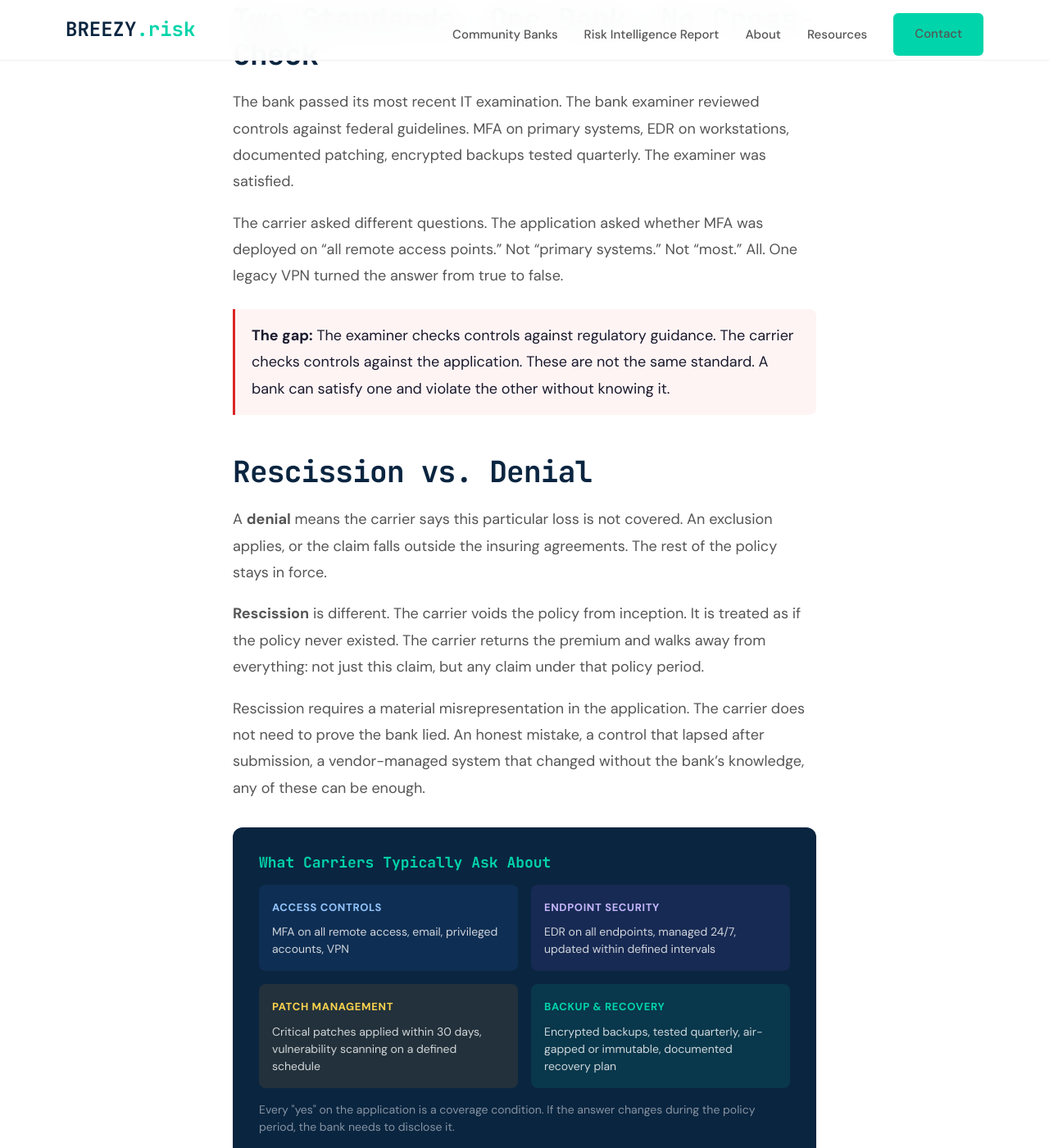
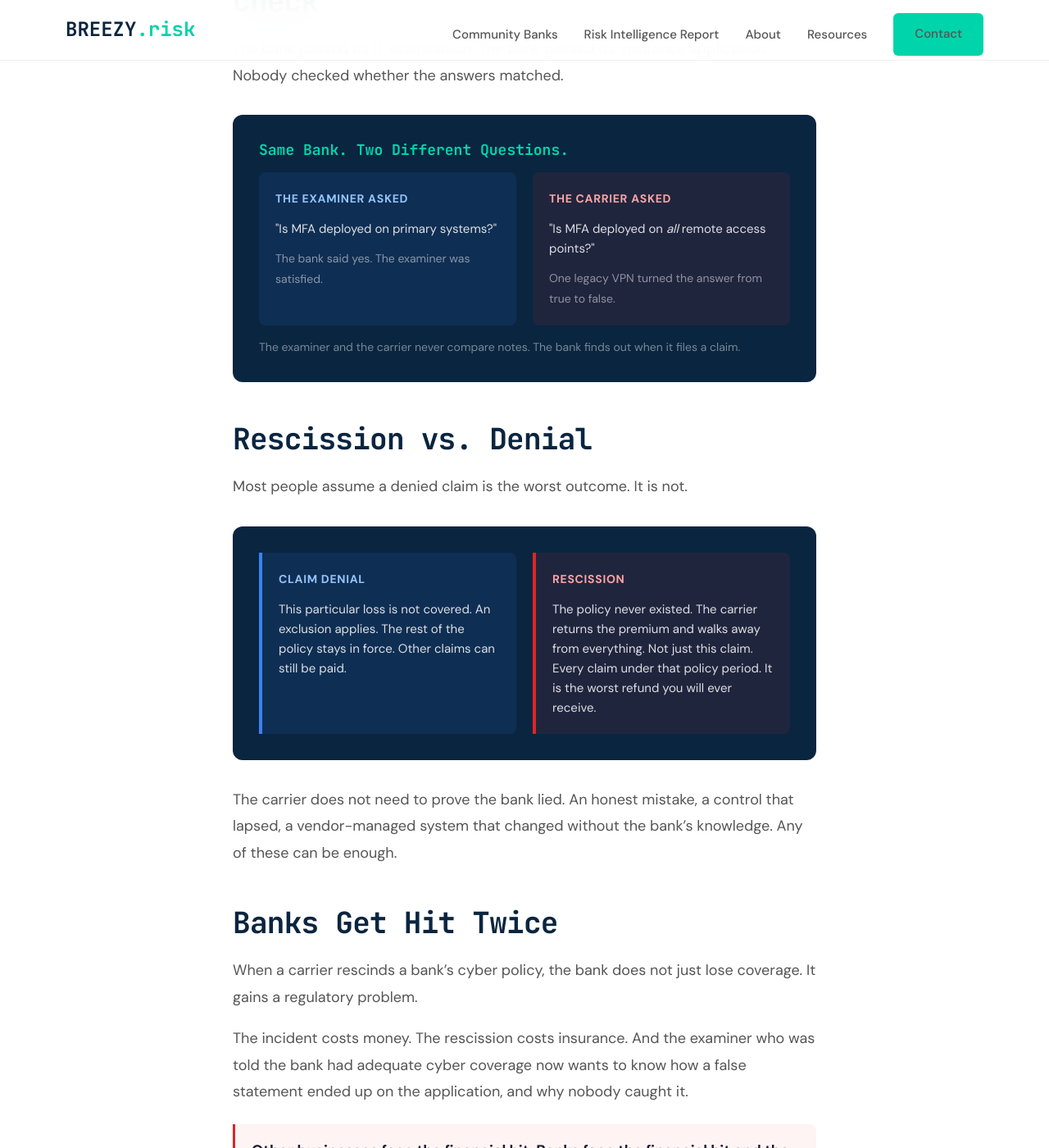
Before and after one commit to joeproe1/breezyins.com, a Jekyll site: the page built from _posts/2026-04-23-security-warranty-fails.md, in a window 1280 px wide and 1400 px high, scrolled down 1457 px. Shown: the whole window at 82% size. Built offline with Jekyll 4.4.1, drawn with Linux system fonts in a browser that asks for light colours; some of the changed text lies outside the part shown.

Commit message:
Sharpen security warranty blog post: visual cards, pullquote, tighter copy
Replace text-heavy middle sections with side-by-side comparison cards
(examiner vs. carrier, rescission vs. denial). Pull "The premium is
the cost of coverage" line into standalone accent callout. Cut jargon,
add plain-English parentheticals, trim ~5 paragraphs of exposition.

Co-Authored-By: Claude Opus 4.6 <noreply@anthropic.com>

```diff
--- a/_posts/2026-04-23-security-warranty-fails.md
+++ b/_posts/2026-04-23-security-warranty-fails.md
@@ -18,74 +18,73 @@ The carrier assigns breach counsel and a forensics firm.
 Then the forensics report comes back, and the conversation changes.
 </div>
 
-The attacker gained access through a legacy VPN that did not have multi-factor authentication enabled. The bank's cyber insurance application, signed 14 months earlier, stated that MFA was deployed on all remote access points.
+The attacker gained access through a legacy VPN without multi-factor authentication. The bank's cyber application, signed 14 months earlier, said MFA was deployed on all remote access points.
 
 The VPN was scheduled for decommissioning. Its replacement was already running. But the old one was still active, still accepting single-factor logins.
 
-The carrier's claims team pulls the cyber insurance application. Nearly every cyber application today asks about MFA. The question is specific: is MFA enabled on all remote access, all email, all privileged accounts? The bank answered yes. The representation clause reads: "The statements in this application are true, accurate, and not misleading, and the Insurer, in issuing the Policy, is relying upon the truth thereof."
+The carrier pulls the application. The fine print at the bottom says every answer is a promise the carrier relied on when issuing the policy. One outdated VPN turned one answer from true to false.
 
-The carrier sends a reservation of rights letter. Then a rescission notice. The entire policy is void. Not just the VPN-related claim. The entire $5 million in coverage. Gone.
+The carrier sends a reservation of rights letter (legal for "we might not pay this"). Then a rescission notice. The entire policy is void. Not just the VPN-related claim. The entire $5 million in coverage. Gone.
 
-This has already happened. In 2022, Travelers filed suit to rescind a cyber policy after the insured misrepresented its MFA deployment on the application. The insured consented to rescission. The policy was voided ([Travelers v. International Control Services, C.D. Ill., 2022](https://www.insurancejournal.com/news/national/2022/07/12/675516.htm)).
+This has already happened. In 2022, Travelers filed suit to rescind a cyber policy after the insured misrepresented its MFA deployment. The insured consented to rescission. The policy was voided ([Travelers v. International Control Services, C.D. Ill., 2022](https://www.insurancejournal.com/news/national/2022/07/12/675516.htm)).
 
 ## Two Standards, One Bank, No Cross-Check
 
-The bank passed its most recent IT examination. The bank examiner reviewed controls against federal guidelines. MFA on primary systems, EDR on workstations, documented patching, encrypted backups tested quarterly. The examiner was satisfied.
+The bank passed its IT examination. The bank passed its insurance application. Nobody checked whether the answers matched.
 
-The carrier asked different questions. The application asked whether MFA was deployed on "all remote access points." Not "primary systems." Not "most." All. One legacy VPN turned the answer from true to false.
-
-<div style="border-left: 3px solid #DC2626; padding: 16px 20px; background: rgba(220,38,38,0.05); border-radius: 0 8px 8px 0; margin: 24px 0;">
-<strong>The gap:</strong> The examiner checks controls against regulatory guidance. The carrier checks controls against the application. These are not the same standard. A bank can satisfy one and violate the other without knowing it.
+<div style="background: #0A2540; border-radius: 12px; padding: 32px; margin: 32px 0; color: #fff;">
+<h3 style="color: #00D4AA; margin-top: 0; font-size: 18px;">Same Bank. Two Different Questions.</h3>
+<div style="display: grid; grid-template-columns: repeat(2, 1fr); gap: 20px; margin-top: 16px;">
+<div style="background: rgba(59,130,246,0.1); border-radius: 8px; padding: 20px;">
+<div style="color: #93C5FD; font-weight: 700; font-size: 14px; text-transform: uppercase; letter-spacing: 0.05em; margin-bottom: 12px;">The Examiner Asked</div>
+<div style="color: rgba(255,255,255,0.85); font-size: 15px; line-height: 1.6;">"Is MFA deployed on primary systems?"</div>
+<div style="color: rgba(255,255,255,0.5); font-size: 14px; margin-top: 12px;">The bank said yes. The examiner was satisfied.</div>
+</div>
+<div style="background: rgba(220,38,38,0.1); border-radius: 8px; padding: 20px;">
+<div style="color: #FCA5A5; font-weight: 700; font-size: 14px; text-transform: uppercase; letter-spacing: 0.05em; margin-bottom: 12px;">The Carrier Asked</div>
+<div style="color: rgba(255,255,255,0.85); font-size: 15px; line-height: 1.6;">"Is MFA deployed on <em>all</em> remote access points?"</div>
+<div style="color: rgba(255,255,255,0.5); font-size: 14px; margin-top: 12px;">One legacy VPN turned the answer from true to false.</div>
+</div>
+</div>
+<p style="margin-top: 16px; margin-bottom: 0; font-size: 14px; color: rgba(255,255,255,0.45); line-height: 1.5;">The examiner and the carrier never compare notes. The bank finds out when it files a claim.</p>
 </div>
 
 ## Rescission vs. Denial
 
-A **denial** means the carrier says this particular loss is not covered. An exclusion applies, or the claim falls outside the insuring agreements. The rest of the policy stays in force.
-
-**Rescission** is different. The carrier voids the policy from inception. It is treated as if the policy never existed. The carrier returns the premium and walks away from everything: not just this claim, but any claim under that policy period.
-
-Rescission requires a material misrepresentation in the application. The carrier does not need to prove the bank lied. An honest mistake, a control that lapsed after submission, a vendor-managed system that changed without the bank's knowledge, any of these can be enough.
+Most people assume a denied claim is the worst outcome. It is not.
 
 <div style="background: #0A2540; border-radius: 12px; padding: 32px; margin: 32px 0; color: #fff;">
-<h3 style="color: #00D4AA; margin-top: 0; font-size: 18px;">What Carriers Typically Ask About</h3>
-<div style="display: grid; grid-template-columns: repeat(2, 1fr); gap: 16px; margin-top: 16px;">
-<div style="background: rgba(59,130,246,0.1); border-radius: 8px; padding: 16px;">
-<div style="color: #93C5FD; font-weight: 700; font-size: 13px; text-transform: uppercase; letter-spacing: 0.05em; margin-bottom: 8px;">Access Controls</div>
-<div style="color: rgba(255,255,255,0.8); font-size: 14px; line-height: 1.5;">MFA on all remote access, email, privileged accounts, VPN</div>
+<div style="display: grid; grid-template-columns: repeat(2, 1fr); gap: 20px;">
+<div style="background: rgba(59,130,246,0.1); border-left: 4px solid #3B82F6; border-radius: 0 8px 8px 0; padding: 20px;">
+<div style="color: #93C5FD; font-weight: 700; font-size: 14px; text-transform: uppercase; letter-spacing: 0.05em; margin-bottom: 12px;">Claim Denial</div>
+<div style="color: rgba(255,255,255,0.85); font-size: 15px; line-height: 1.6;">This particular loss is not covered. An exclusion applies. The rest of the policy stays in force. Other claims can still be paid.</div>
 </div>
-<div style="background: rgba(139,92,246,0.1); border-radius: 8px; padding: 16px;">
-<div style="color: #C4B5FD; font-weight: 700; font-size: 13px; text-transform: uppercase; letter-spacing: 0.05em; margin-bottom: 8px;">Endpoint Security</div>
-<div style="color: rgba(255,255,255,0.8); font-size: 14px; line-height: 1.5;">EDR on all endpoints, managed 24/7, updated within defined intervals</div>
-</div>
-<div style="background: rgba(245,158,11,0.1); border-radius: 8px; padding: 16px;">
-<div style="color: #FCD34D; font-weight: 700; font-size: 13px; text-transform: uppercase; letter-spacing: 0.05em; margin-bottom: 8px;">Patch Management</div>
-<div style="color: rgba(255,255,255,0.8); font-size: 14px; line-height: 1.5;">Critical patches applied within 30 days, vulnerability scanning on a defined schedule</div>
-</div>
-<div style="background: rgba(0,212,170,0.1); border-radius: 8px; padding: 16px;">
-<div style="color: #00D4AA; font-weight: 700; font-size: 13px; text-transform: uppercase; letter-spacing: 0.05em; margin-bottom: 8px;">Backup & Recovery</div>
-<div style="color: rgba(255,255,255,0.8); font-size: 14px; line-height: 1.5;">Encrypted backups, tested quarterly, air-gapped or immutable, documented recovery plan</div>
+<div style="background: rgba(220,38,38,0.1); border-left: 4px solid #DC2626; border-radius: 0 8px 8px 0; padding: 20px;">
+<div style="color: #FCA5A5; font-weight: 700; font-size: 14px; text-transform: uppercase; letter-spacing: 0.05em; margin-bottom: 12px;">Rescission</div>
+<div style="color: rgba(255,255,255,0.85); font-size: 15px; line-height: 1.6;">The policy never existed. The carrier returns the premium and walks away from everything. Not just this claim. Every claim under that policy period. It is the worst refund you will ever receive.</div>
 </div>
 </div>
-<p style="margin-top: 16px; font-size: 14px; color: rgba(255,255,255,0.5); line-height: 1.5;">Every "yes" on the application is a coverage condition. If the answer changes during the policy period, the bank needs to disclose it.</p>
 </div>
 
-## Banks Face Double Exposure
+The carrier does not need to prove the bank lied. An honest mistake, a control that lapsed, a vendor-managed system that changed without the bank's knowledge. Any of these can be enough.
 
-When a carrier rescinds a bank's cyber policy, two things happen at once.
+## Banks Get Hit Twice
 
-First, the bank loses coverage for the incident. Whatever the ransomware costs to clean up, the bank pays out of pocket.
+When a carrier rescinds a bank's cyber policy, the bank does not just lose coverage. It gains a regulatory problem.
 
-Second, the regulator has a finding. The bank told its examiner it had adequate cyber insurance. Now the policy is rescinded and the bank is uninsured. The examiner will ask how a material misrepresentation ended up on the insurance application, and why the bank's internal audit process did not catch it.
+The incident costs money. The rescission costs insurance. And the examiner who was told the bank had adequate cyber coverage now wants to know how a false statement ended up on the application, and why nobody caught it.
 
-Other businesses face the financial hit. Banks face the financial hit and the regulatory one.
+<div style="border-left: 3px solid #DC2626; padding: 16px 20px; background: rgba(220,38,38,0.05); border-radius: 0 8px 8px 0; margin: 24px 0;">
+<strong>Other businesses face the financial hit. Banks face the financial hit and the regulatory one.</strong>
+</div>
 
 ## The No-Rescission Clause
 
-There is a fix. It is called a no-rescission clause (sometimes called a severability endorsement). It limits the carrier's ability to void the entire policy based on an application misrepresentation.
+There is a fix. A no-rescission clause (sometimes called a severability endorsement) limits the carrier's ability to void the entire policy based on an application error.
 
 With this clause, the carrier can still deny coverage related to the specific misrepresentation. But it cannot void the entire policy. The remaining coverages stay in force.
 
-Without it, one inaccurate answer on a 15-page application can nullify $5 million in coverage at the moment the bank needs it most.
+Without it, one inaccurate answer on a 15-page application can erase $5 million in coverage at the moment the bank needs it most.
 
 In the bank cyber policies I have reviewed to date, none included a no-rescission clause. Some carriers offer it as standard on their commercial forms. It is worth asking for at renewal.
 
@@ -94,7 +93,7 @@ In the bank cyber policies I have reviewed to date, none included a no-rescissio
 <div style="background: #f8faf9; border-radius: 10px; padding: 28px 32px; margin: 24px 0;">
 <div style="display: flex; gap: 16px; margin-bottom: 20px;">
 <div style="min-width: 32px; height: 32px; background: #00D4AA; border-radius: 50%; display: flex; align-items: center; justify-content: center; font-weight: 700; color: #0A2540; font-size: 16px;">1</div>
-<div><strong>Pull your cyber application.</strong> Compare every "yes" to what your IT environment looks like today. If anything changed, disclose it to the carrier in writing.</div>
+<div><strong>Pull your cyber application.</strong> Compare every "yes" to what your IT environment looks like today. If anything changed, tell the carrier in writing.</div>
 </div>
 <div style="display: flex; gap: 16px; margin-bottom: 20px;">
 <div style="min-width: 32px; height: 32px; background: #00D4AA; border-radius: 50%; display: flex; align-items: center; justify-content: center; font-weight: 700; color: #0A2540; font-size: 16px;">2</div>
@@ -106,10 +105,12 @@ In the bank cyber policies I have reviewed to date, none included a no-rescissio
 </div>
 <div style="display: flex; gap: 16px;">
 <div style="min-width: 32px; height: 32px; background: #00D4AA; border-radius: 50%; display: flex; align-items: center; justify-content: center; font-weight: 700; color: #0A2540; font-size: 16px;">4</div>
-<div><strong>Watch for vendor changes.</strong> If a vendor changes a control your application warranted, you have an inadvertent misrepresentation. Build a notification requirement into your vendor agreements.</div>
+<div><strong>Watch for vendor changes.</strong> If a vendor changes a control your application warranted, you have an accidental misrepresentation on file. Build a notification requirement into your vendor agreements.</div>
 </div>
 </div>
 
-Your bank probably spends more time reviewing the cyber insurance premium than the application behind it. The premium is the cost of coverage. The application is the coverage itself.
+<div style="border-left: 4px solid #00D4AA; padding: 24px 28px; background: rgba(0, 212, 170, 0.06); border-radius: 0 8px 8px 0; margin: 40px 0;">
+<div style="font-size: 20px; font-weight: 600; line-height: 1.5; color: #0A2540;">The premium is the cost of coverage. The application is the coverage itself.</div>
+</div>
 
-If nobody has compared your cyber application to your current IT environment, [get in touch]({{ '/contact/' | relative_url }}).
+Your bank probably spends more time reviewing the premium than the application behind it. If nobody has compared your cyber application to your current IT environment, [get in touch]({{ '/contact/' | relative_url }}).
```
